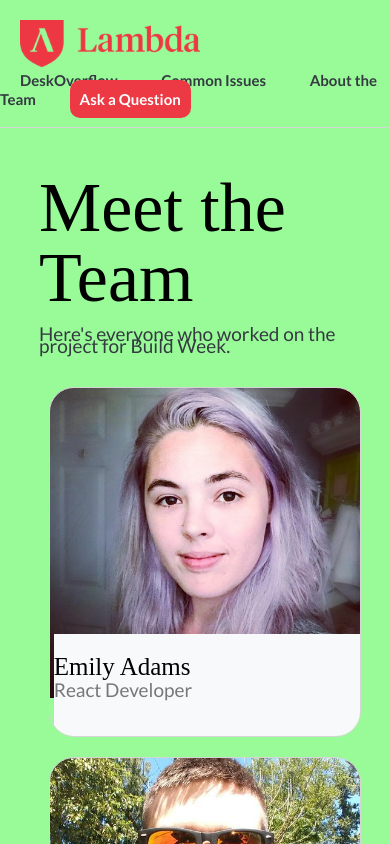
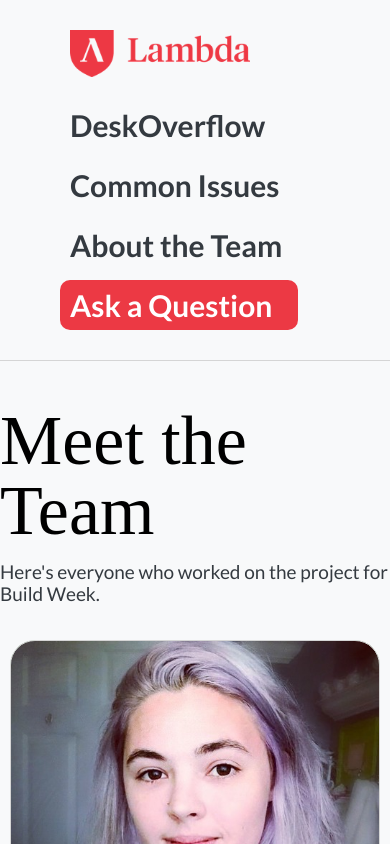
Before and after one commit to Dev-Desk-queque/UI, a plain HTML site: page team.html in a window 390 px wide. Shown: the top 844 px of the page. Drawn offline with Linux system fonts and the light colour scheme; a web font is replaced by a local one.

Commit message:
commit for Thurs standup

```diff
--- a/index.css
+++ b/index.css
@@ -94,7 +94,7 @@ a{
 }
 
 p{
-    line-height:1.2rem;
+    line-height:2.2rem;
     margin:0 0 2.5rem 0;
 }
 
@@ -129,6 +129,7 @@ img {
 .contacts-wrapper {
     display:flex;
     flex-flow:row wrap;
+    justify-items:center;
 }
 .contact-card {
     background-color:palegreen;
@@ -176,8 +177,64 @@ img {
 }
 
 
+@media(max-width:950px){
+    body {
+        /* background-color:palegoldenrod; */
+    }
+
+    nav{
+        display:flex;
+        flex-flow:column;
+        padding-left:5rem;
+    }
+
+    .logo {
+        width:20rem;
+    }
+    .nav-wrapper nav a{
+        font-size:3rem;
+
+    }
+    .red-button {
+        display:inline-block;
+        width:40%;
+    }
+
+
+
+}
+
+
+/*awkward: 962px */
+
+
+/* @media (max-width:750px){
+    body {
+        background-color:pink;
+    }
+
+
+} */
+
 @media (max-width:600px) {
     body {
-        background-color:palegreen;
+        /* background-color:palegreen; */
+    }
+
+    .red-button{
+        min-width:70%;
+    }
+    .content-wrapper {
+        min-width:100%;
+        margin:0;
+        display:flex;
+        flex-flow:column;
+        align-items:center;
+    }
+
+    .contact-card {
+        min-width:100%;
+        background-size:100%;
+        background-size:cover;
     }
 }
```
